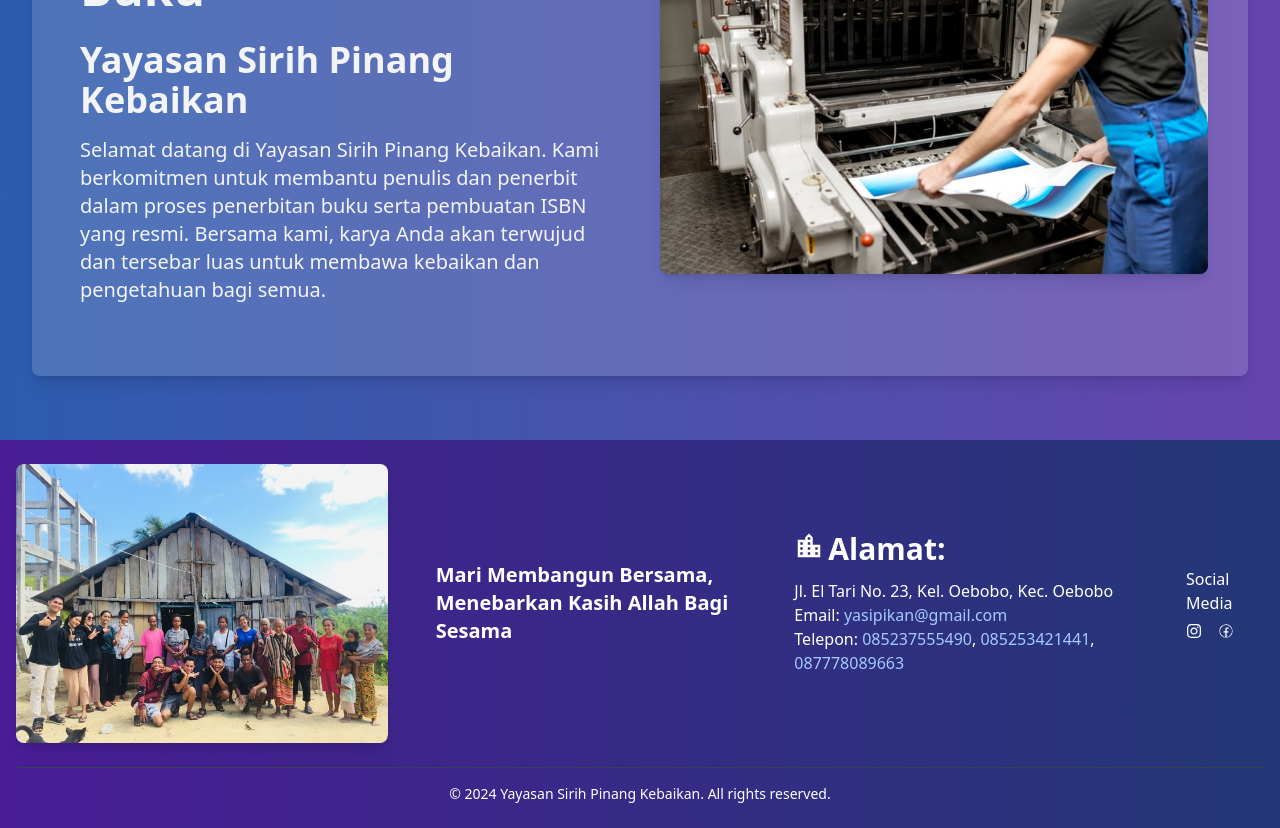
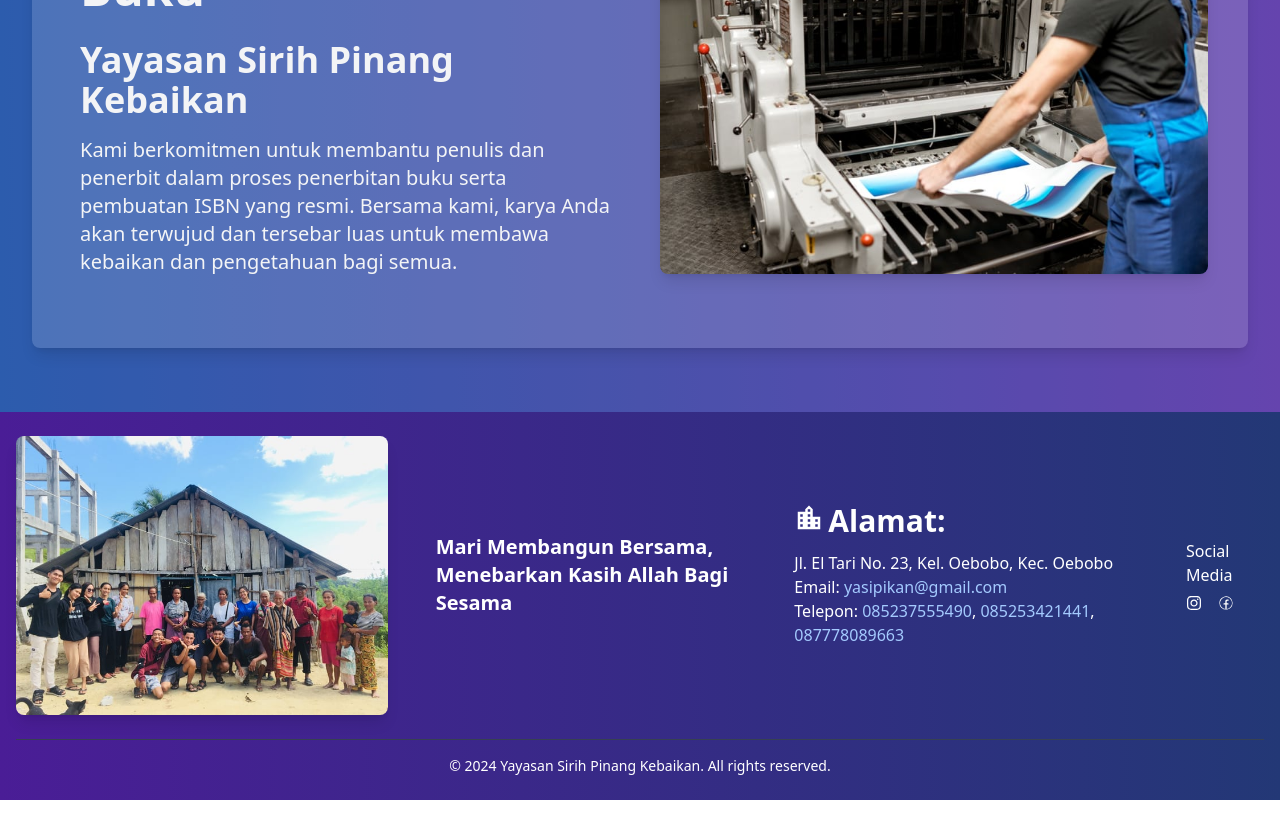
Before and after one commit to Joshtri/yayasan-sirih-pinang-kebaikan-client, a React (Vite) app: page /daftar-penulis-buku in a window 1280 px wide. Shown: the part 820-1648 px from the top of the page. After the commit the page ends 1620 px from the top, so only its background shows below. Built offline with nearby package versions, Linux system fonts and the light colour scheme.

Commit message:
updating tentang section on publisher

```diff
--- a/src/components/Publisher/PublisherAbout.jsx
+++ b/src/components/Publisher/PublisherAbout.jsx
@@ -15,7 +15,7 @@ function PublisherAbout() {
                         <h1 className="text-3xl lg:text-5xl font-bold mb-4">Tentang Penerbit Buku</h1>
                         <h1 className="text-2xl lg:text-4xl font-bold mb-4 pt-3">Yayasan Sirih Pinang Kebaikan</h1>
                         <p className="text-lg lg:text-xl mb-6">
-                            Selamat datang di Yayasan Sirih Pinang Kebaikan. Kami berkomitmen untuk membantu penulis dan penerbit dalam proses penerbitan buku serta pembuatan ISBN yang resmi.
+                            Kami berkomitmen untuk membantu penulis dan penerbit dalam proses penerbitan buku serta pembuatan ISBN yang resmi.
                             Bersama kami, karya Anda akan terwujud dan tersebar luas untuk membawa kebaikan dan pengetahuan bagi semua.
                         </p>
                     </div>
```
